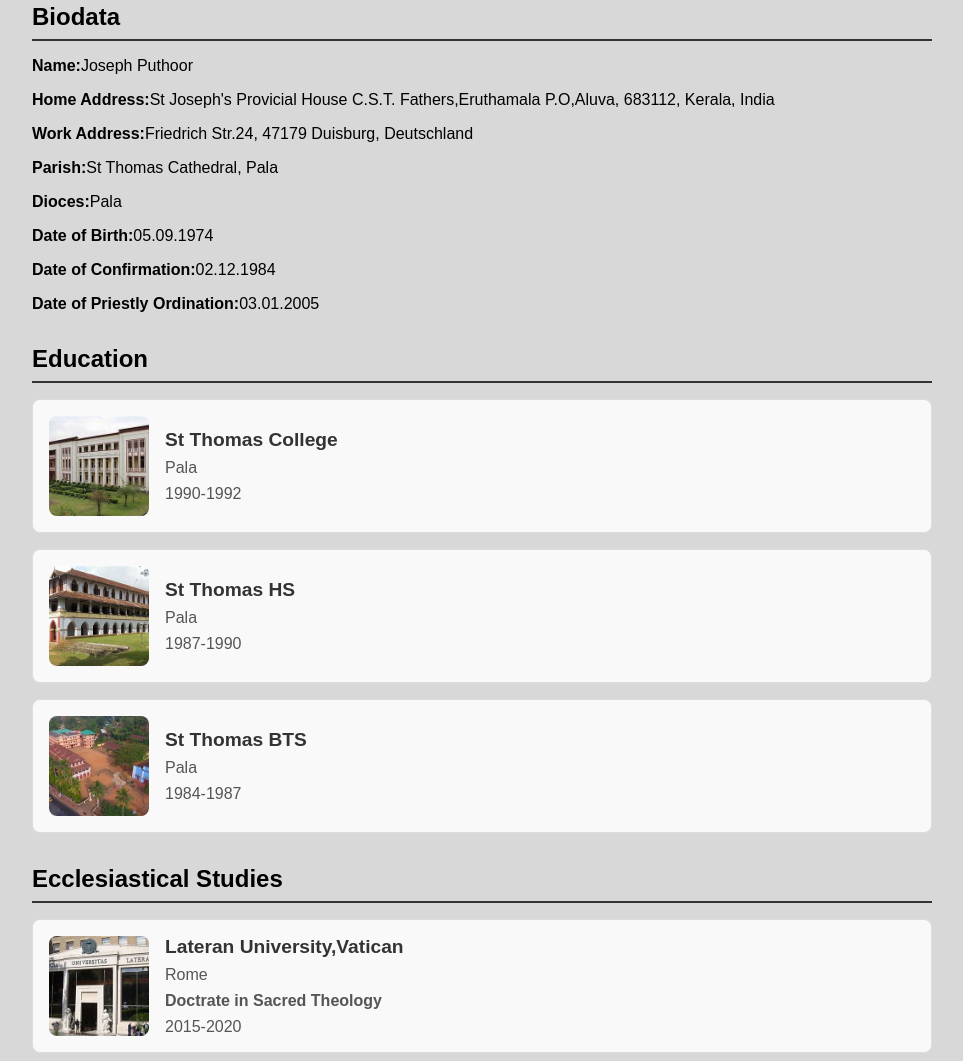
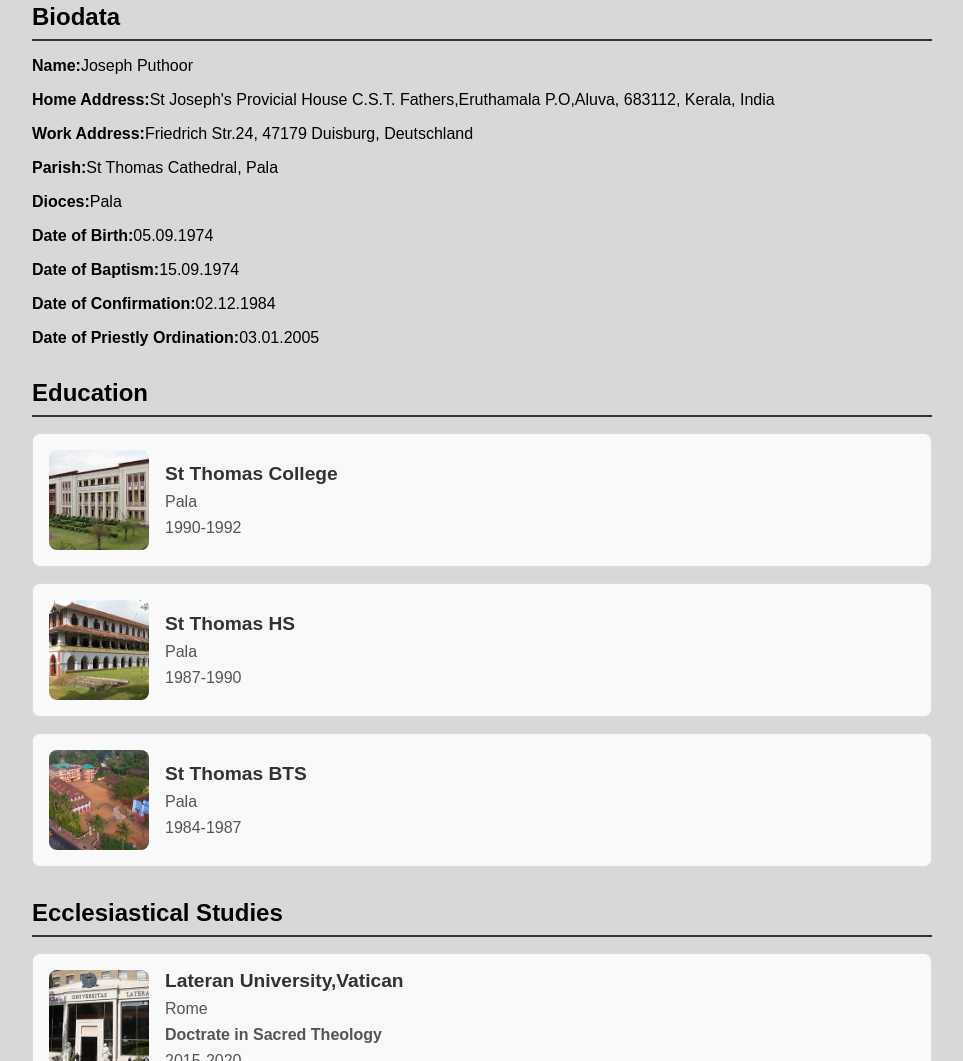
Before and after one commit to jitto1/PaterJoseph, a plain HTML site: page index.html in a window 1280 px wide. Shown: the part 819-1880 px from the top of the page, without its empty margins (158-1121 px from the left). Drawn offline with Linux system fonts and the light colour scheme.

Commit message:
Update index.html

```diff
--- a/index.html
+++ b/index.html
@@ -253,6 +253,7 @@
             <p><strong>Parish:</strong>St Thomas Cathedral, Pala</p>
             <p><strong>Dioces:</strong>Pala</p>
             <p><strong>Date of Birth:</strong>05.09.1974</p>
+            <p><strong>Date of Baptism:</strong>15.09.1974</p>
             <p><strong>Date of Confirmation:</strong>02.12.1984</p>
             <p><strong>Date of Priestly Ordination:</strong>03.01.2005</p>
         </section>
```
